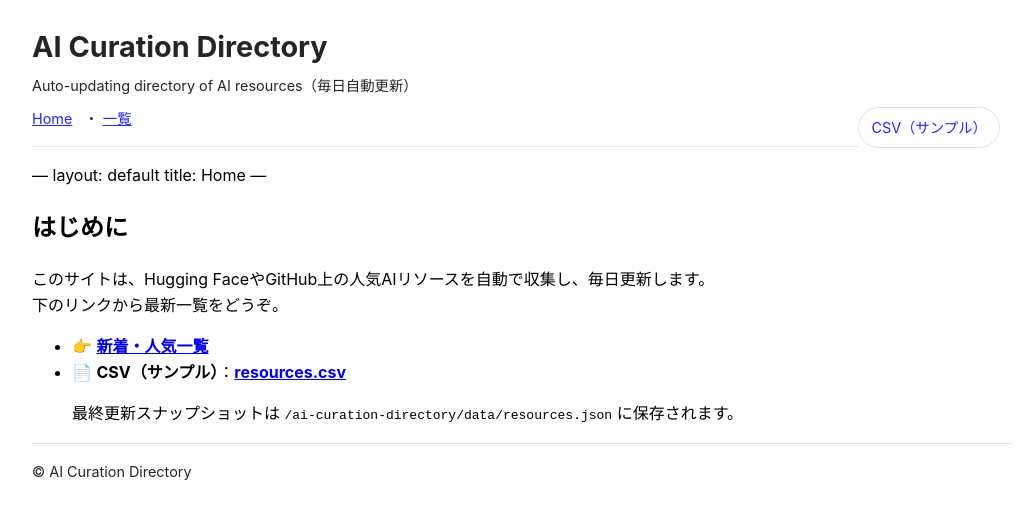
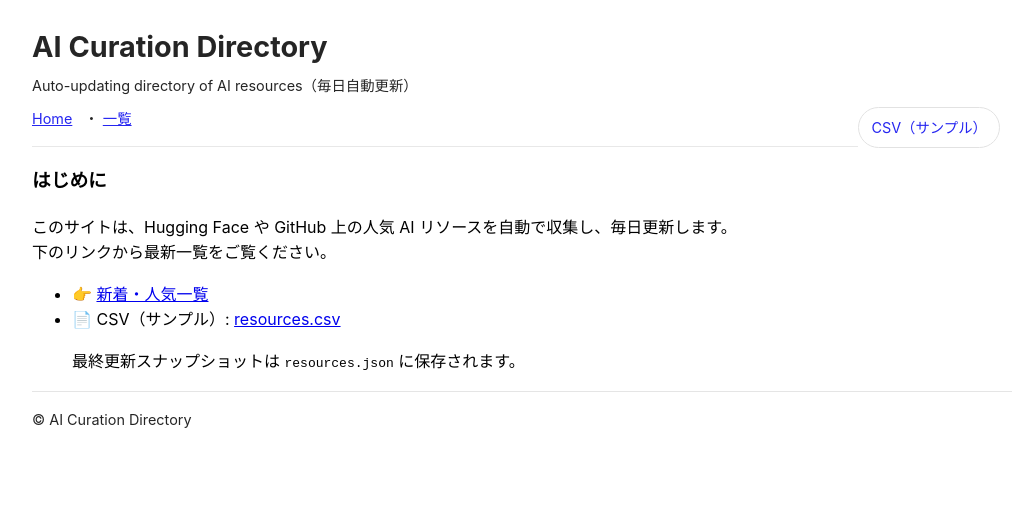
Before and after one commit to karasu12071128-creator/ai-curation-directory, a Jekyll site: the page built from docs/index.md, in a window 1280 px wide. Shown: the top 519 px of the page, without its empty margins (118-1149 px from the left). Built offline with Jekyll 4.4.1, drawn with Linux system fonts in a browser that asks for light colours; our own code applies the rules of GitHub Pages for plain Markdown files.

Commit message:
index.md を更新

```diff
--- a/docs/index.md
+++ b/docs/index.md
@@ -1,13 +1,13 @@
-—
+---
 layout: default
 title: Home
-—
+---
 
-## はじめに
-このサイトは、Hugging FaceやGitHub上の人気AIリソースを自動で収集し、毎日更新します。
-下のリンクから最新一覧をどうぞ。
+### はじめに
+このサイトは、Hugging Face や GitHub 上の人気 AI リソースを自動で収集し、毎日更新します。
+下のリンクから最新一覧をご覧ください。
 
-- 👉 **[新着・人気一覧]({{ '/list.html' | relative_url }})**
-- 📄 **CSV（サンプル）**：**[resources.csv]({{ '/data/resources.csv' | relative_url }})**
+- 👉 [新着・人気一覧]({{ '/list.html' | relative_url }})
+- 📄 CSV（サンプル）: [resources.csv]({{ '/resources.csv' | relative_url }})
 
-> 最終更新スナップショットは `{{ '/data/resources.json' | relative_url }}` に保存されます。
+> 最終更新スナップショットは `resources.json` に保存されます。
```
